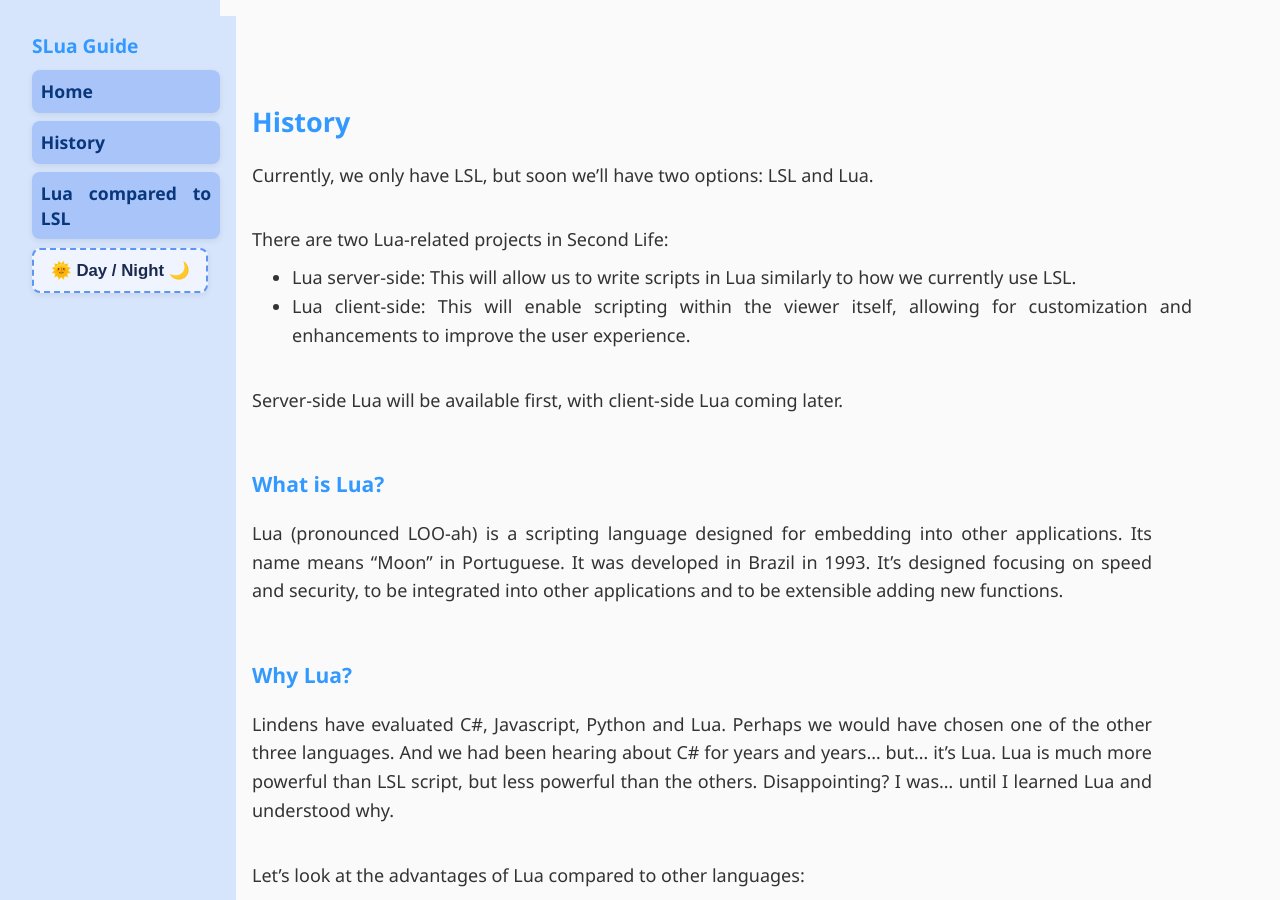
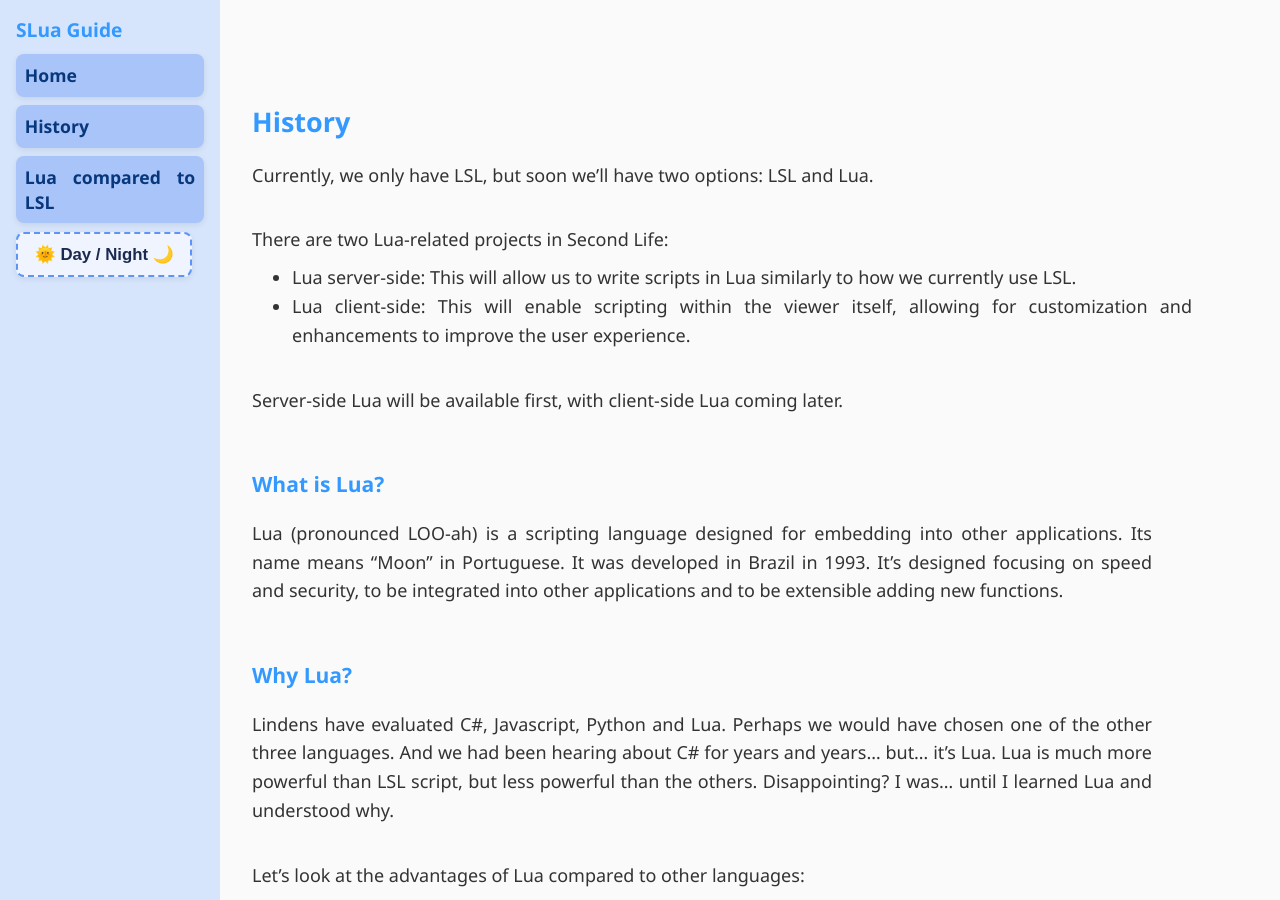
Before and after one commit to Suzanna-Linn/slua, a Jekyll site: the page built from docs/history.md, in a window 1280 px wide and 900 px high. Built offline with Jekyll 4.4.1, drawn with Linux system fonts in a browser that asks for light colours; nearby versions of some CDN libraries; comment, search, counter and statistics services are not loaded.

Commit message:
Update sidebar.html

```diff
--- a/docs/_includes/sidebar.html
+++ b/docs/_includes/sidebar.html
@@ -1,4 +1,3 @@
-<aside class="sidebar">
 <nav>
   <h2>SLua Guide</h2>
   <ul>
@@ -8,4 +7,3 @@
   </ul>
 </nav>
 <button id="theme-toggle" class="theme-toggle">🌞 Day / Night 🌙</button>
-</aside>
```
Lines whose indentation alone changed are shown as unchanged.
